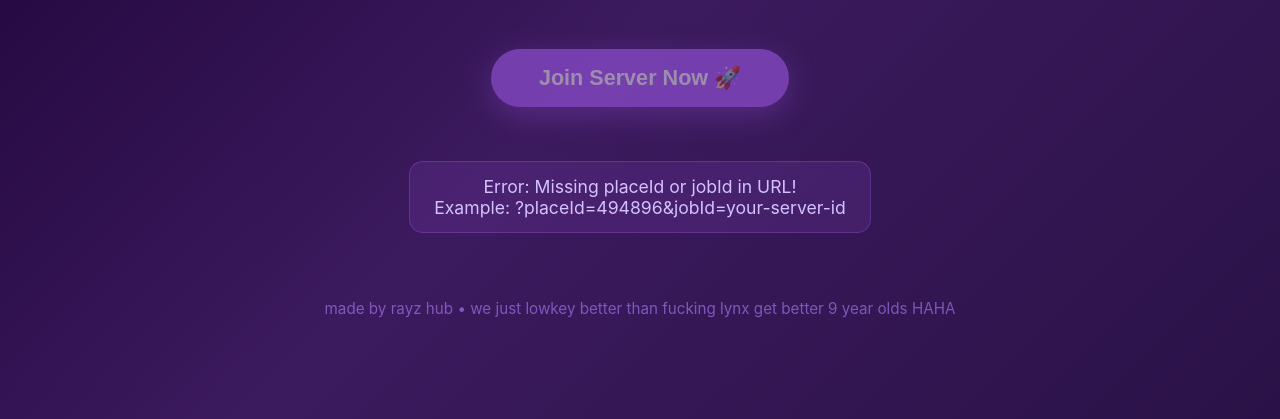
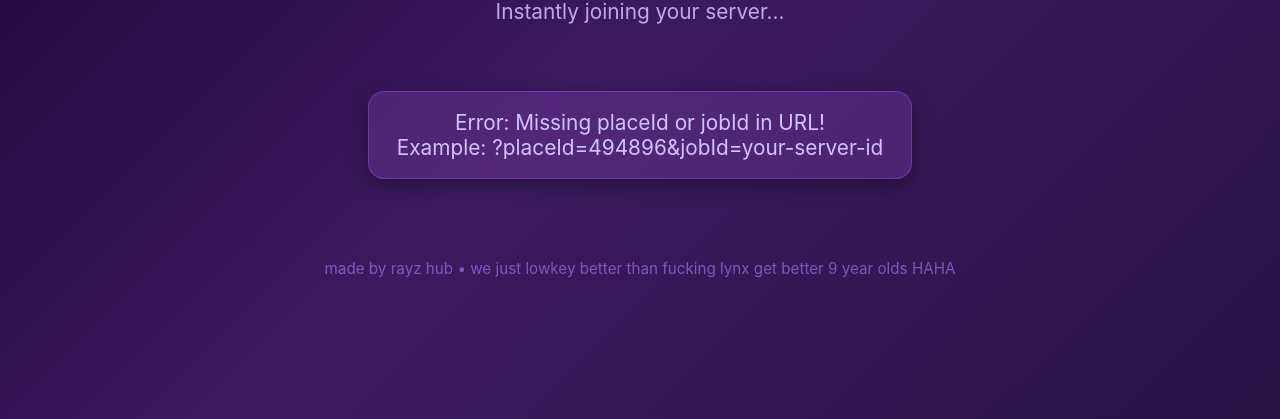
Before and after one commit to adamispro-cmd/123, a plain HTML site: page index.html in a window 1280 px wide. Shown: the part 381-800 px from the top of the page. Drawn offline with Linux system fonts and the light colour scheme.

Commit message:
Refactor button styles and update join logic

```diff
--- a/index.html
+++ b/index.html
@@ -43,36 +43,19 @@
             opacity: 0.9;
             color: #d0b8ff;
         }
-        .btn {
-            background: #b064ff;
-            color: white;
-            border: none;
-            padding: 16px 48px;
-            font-size: 1.35rem;
-            font-weight: bold;
-            border-radius: 50px;
-            cursor: pointer;
-            transition: all 0.35s ease;
-            box-shadow: 0 8px 30px rgba(176, 100, 255, 0.5);
-            margin: 1.8rem 0;
-        }
-        .btn:hover {
-            transform: translateY(-5px);
-            box-shadow: 0 14px 40px rgba(176, 100, 255, 0.7);
-            background: #9b4eff;
-        }
         #status {
-            font-size: 1.1rem;
-            margin: 1.6rem 0;
-            padding: 14px 24px;
-            background: rgba(180, 100, 255, 0.12);
-            border: 1px solid rgba(176, 100, 255, 0.25);
-            border-radius: 14px;
+            font-size: 1.3rem;
+            margin: 2rem 0;
+            padding: 18px 28px;
+            background: rgba(180, 100, 255, 0.18);
+            border: 1px solid rgba(176, 100, 255, 0.35);
+            border-radius: 16px;
             max-width: 90%;
             color: #d4c2ff;
+            box-shadow: 0 6px 20px rgba(0,0,0,0.3);
         }
         .brand {
-            margin-top: 2.5rem;
+            margin-top: 3rem;
             font-size: 0.95rem;
             opacity: 0.6;
             color: #b080ff;
@@ -84,7 +67,6 @@
         @media (max-width: 600px) {
             h1 { font-size: 2.4rem; }
             .logo { width: 110px; height: 110px; }
-            .btn { padding: 14px 36px; font-size: 1.2rem; }
         }
     </style>
 </head>
@@ -93,14 +75,9 @@
         <img src="https://rayzhubb.vercel.app/pngs/logo.png"
              alt="Rayz Hub Logo" class="logo">
     </div>
-
     <h1>Rayz Hub</h1>
-    <p class="subtitle">rayz hub join</p>
-
-    <button class="btn" id="joinBtn">Join Server Now 🚀</button>
-
+    <p class="subtitle">Instantly joining your server...</p>
     <div id="status">Loading parameters...</div>
-
     <div class="brand">
         made by rayz hub • we just lowkey better than fucking lynx get better 9 year olds HAHA
     </div>
@@ -110,25 +87,22 @@
         const placeId = urlParams.get('placeId');
         const jobId = urlParams.get('jobId') || urlParams.get('gameInstanceId');
         const statusEl = document.getElementById('status');
-        const joinBtn = document.getElementById('joinBtn');
 
         if (!placeId || !jobId) {
             statusEl.innerHTML = 'Error: Missing placeId or jobId in URL!<br>Example: ?placeId=494896&jobId=your-server-id';
-            joinBtn.disabled = true;
-            joinBtn.style.opacity = '0.5';
-            joinBtn.style.cursor = 'not-allowed';
         } else {
-            statusEl.innerHTML = `Ready to join:<br><strong>Place ID:</strong> ${placeId}<br><strong>Server ID:</strong> ${jobId}`;
+            statusEl.innerHTML = `Joining now:<br><strong>Place ID:</strong> ${placeId}<br><strong>Server ID:</strong> ${jobId}<br><br>Launching Roblox...`;
 
-            joinBtn.onclick = function() {
-                // Primary: Roblox protocol (best experience)
-                window.location.href = `roblox://experiences/start?placeId=${placeId}&gameInstanceId=${jobId}`;
 
-                // Fallback: web join after 2 seconds
-                setTimeout(() => {
-                    window.location.href = `https://www.roblox.com/games/${placeId}?placeInstanceId=${jobId}`;
-                }, 2000);
-            };
+            const protocolUrl = `roblox://experiences/start?placeId=${placeId}&gameInstanceId=${jobId}`;
+            window.location.href = protocolUrl;
+
+
+            setTimeout(() => {
+
+                statusEl.innerHTML += '<br><br>Protocol launch failed? Trying web fallback...';
+                window.location.href = `https://www.roblox.com/games/${placeId}?placeInstanceId=${jobId}`;
+            }, 1800);  // 1.8 seconds — short enough to feel instant, long enough for protocol to kick in
         }
     </script>
 </body>
```
